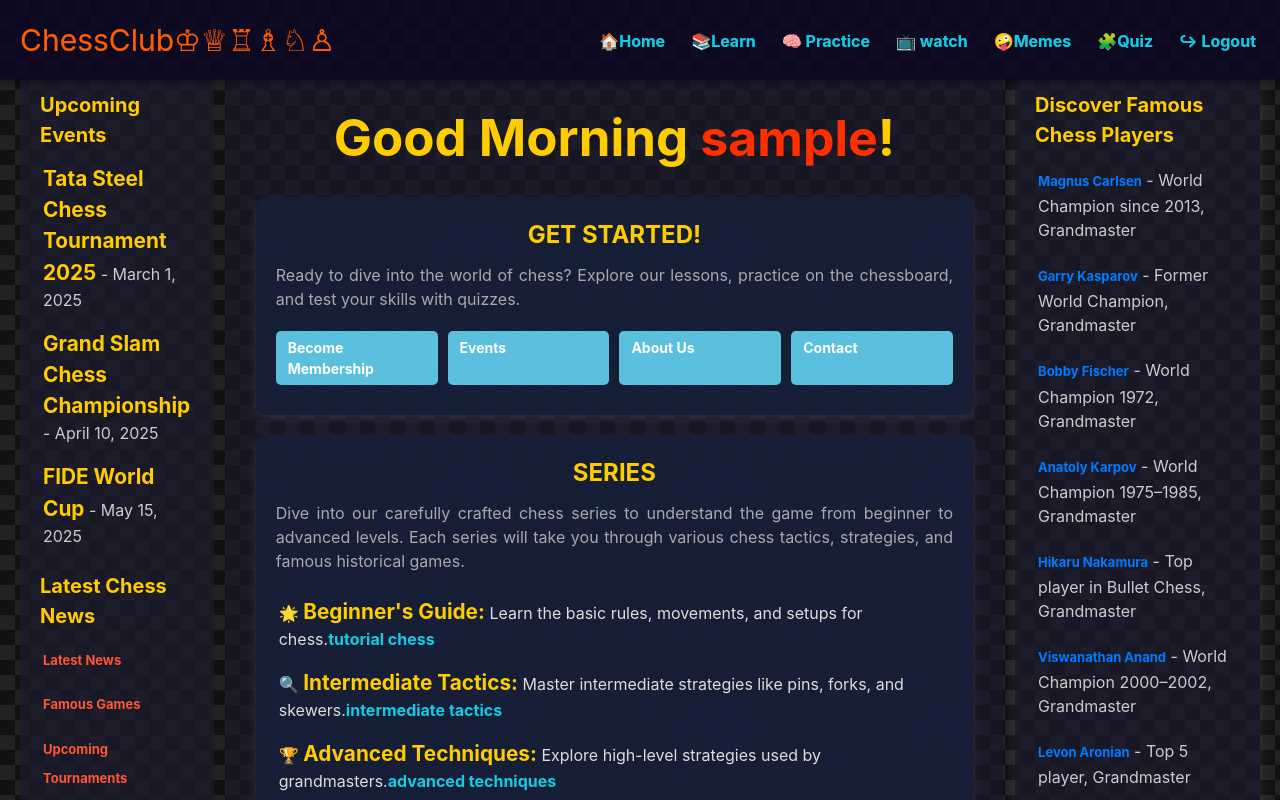
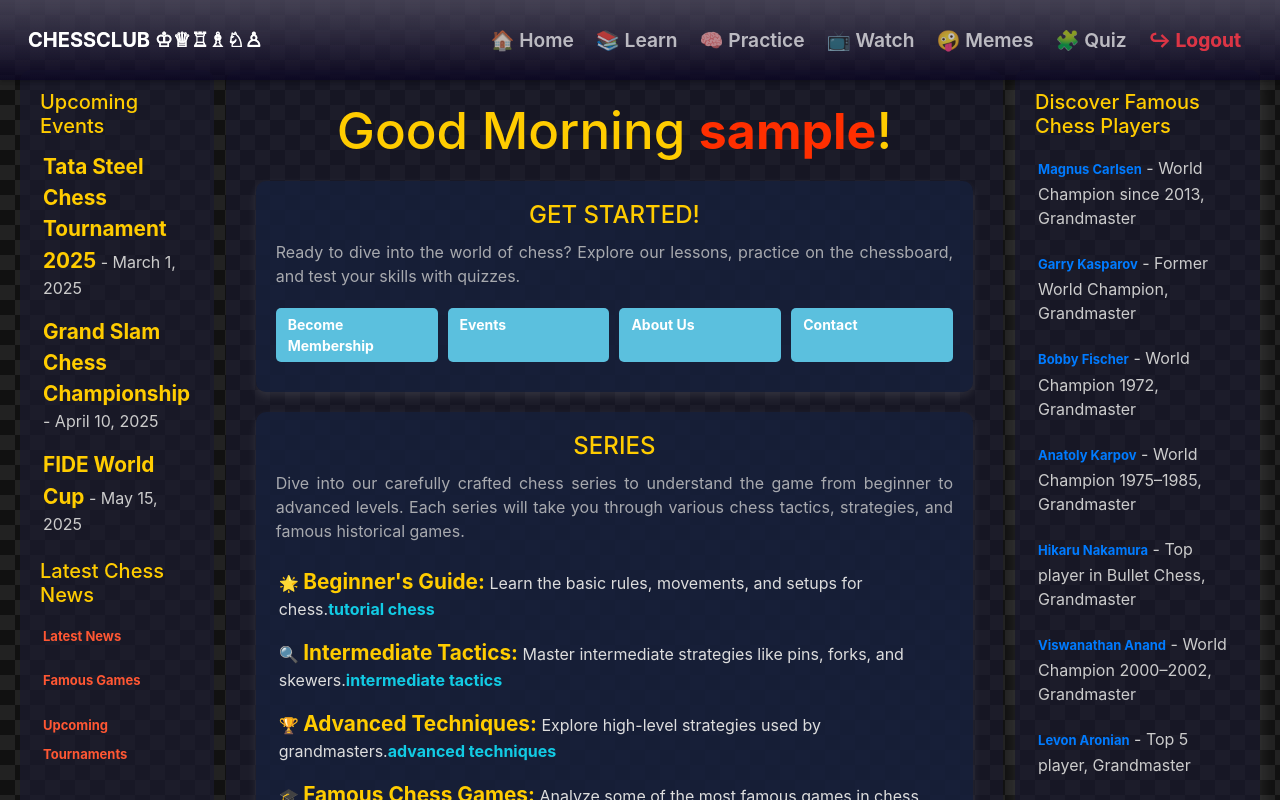
Before and after one commit to barhoumiomar/chess, a React (Create React App) app in the folder chess-front/: page / in a window 1280 px wide. Shown: the top 800 px of the page. Built offline with nearby package versions, Linux system fonts and the light colour scheme; sample sign-in values are in the browser's storage.

Commit message:
Update Navbar.js

```diff
--- a/chess-front/src/components/Navbar.js
+++ b/chess-front/src/components/Navbar.js
@@ -1,5 +1,6 @@
 import React, { useState } from "react";
 import { Link } from "react-router-dom";
+import "bootstrap/dist/css/bootstrap.min.css";
 import "./Navbar.css";
 
 const Navbar = ({ onClose }) => {
@@ -11,67 +12,76 @@ const Navbar = ({ onClose }) => {
   };
 
   return (
-    <nav className="navbar">
-      <div className="logo">ChessClub♔♕♖♗♘♙</div>
+    <nav className="navbar navbar-expand-lg navbar-dark bg-gradient shadow-sm p-3">
+      <div className="container-fluid">
+        <Link className="navbar-brand fw-bold text-uppercase" to="/">
+          ChessClub ♔♕♖♗♘♙
+        </Link>
+        <button
+          className="navbar-toggler border-0"
+          type="button"
+          onClick={toggleNavbar}
+        >
+          <span className="navbar-toggler-icon"></span>
+        </button>
 
-
-
-      <ul className={`nav-list ${isOpen ? "navbar-open" : ""}`}>
-        <li>
-          <Link to="/" className="link" onClick={onClose}>
-          🏠Home
+        <div className={`collapse navbar-collapse ${isOpen ? "show" : ""}`}>
+          <ul className="navbar-nav ms-auto text-center">
+            <li className="nav-item">
+              <Link to="/" className="nav-link fw-semibold" onClick={onClose}>
+                🏠 Home
               </Link>
             </li>
-
             {isAuthenticated ? (
               <>
-            <li>
-              <Link to="/lessons" className="link" onClick={onClose}>
-              📚Learn
+                <li className="nav-item">
+                  <Link to="/lessons" className="nav-link fw-semibold" onClick={onClose}>
+                    📚 Learn
                   </Link>
                 </li>
-              <li>
-                <Link to="/practice" className="link" onClick={onClose}>
+                <li className="nav-item">
+                  <Link to="/practice" className="nav-link fw-semibold" onClick={onClose}>
                     🧠 Practice
                   </Link>
                 </li>
-              <li>
-                <Link to="/watch" className="link" onClick={onClose}>
-                📺 watch
+                <li className="nav-item">
+                  <Link to="/watch" className="nav-link fw-semibold" onClick={onClose}>
+                    📺 Watch
                   </Link>
                 </li>
-            <li>
-              <Link to="/memes" className="link" onClick={onClose}>
-              🤪Memes
+                <li className="nav-item">
+                  <Link to="/memes" className="nav-link fw-semibold" onClick={onClose}>
+                    🤪 Memes
                   </Link>
                 </li>
-
-            <li>
-              <Link to="/quiz" className="link" onClick={onClose}>
-              🧩Quiz
+                <li className="nav-item">
+                  <Link to="/quiz" className="nav-link fw-semibold" onClick={onClose}>
+                    🧩 Quiz
                   </Link>
                 </li>
-            <li>
-              <Link to="/logout" className="link" onClick={onClose}>
+                <li className="nav-item">
+                  <Link to="/logout" className="nav-link text-danger fw-bold" onClick={onClose}>
                     ↪ Logout
                   </Link>
                 </li>
               </>
             ) : (
               <>
-            <li>
-              <Link to="/login" className="link" onClick={onClose}>
+                <li className="nav-item">
+                  <Link to="/login" className="nav-link text-success fw-bold" onClick={onClose}>
                     ↩ Login
                   </Link>
                 </li>
-            <li>
-              <Link to="/signup" className="link" onClick={onClose}>
+                <li className="nav-item">
+                  <Link to="/signup" className="nav-link text-primary fw-bold" onClick={onClose}>
                     📝 Sign Up
                   </Link>
                 </li>
               </>
             )}
           </ul>
+        </div>
+      </div>
     </nav>
   );
 };
```
Lines whose indentation alone changed are shown as unchanged.
